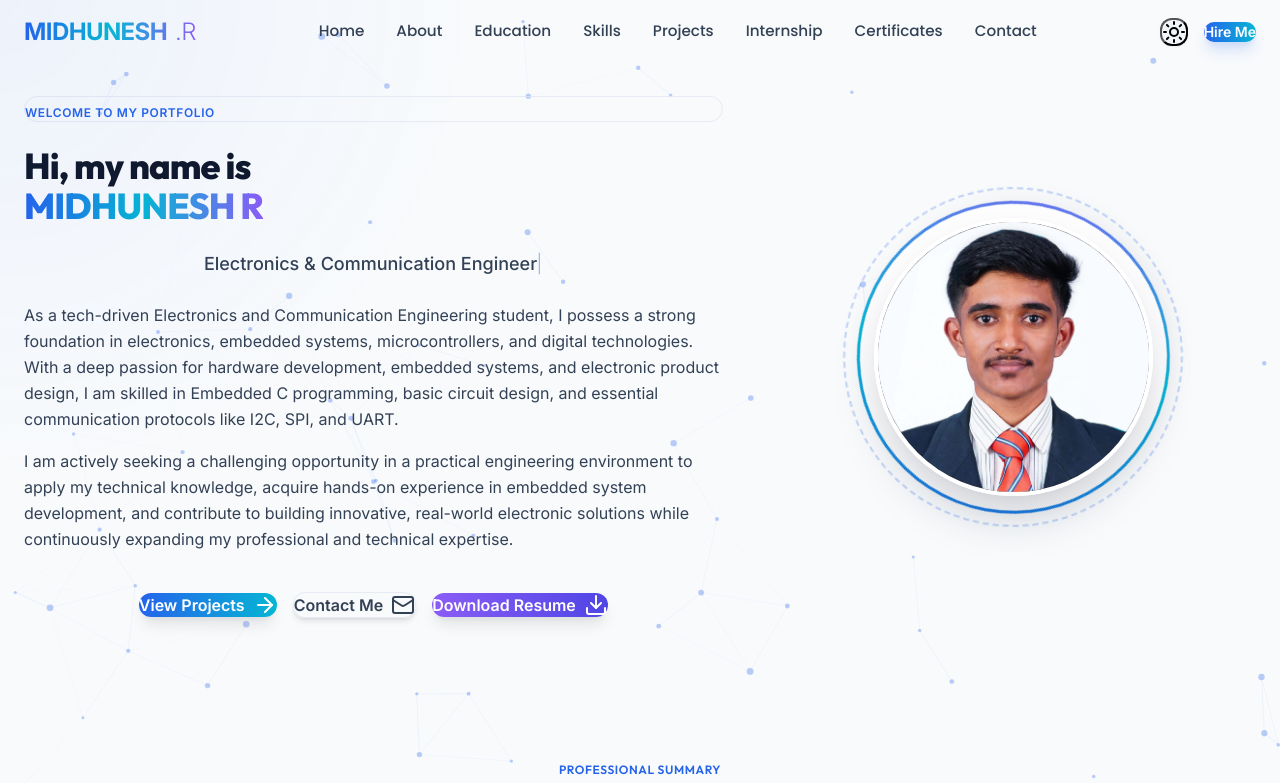
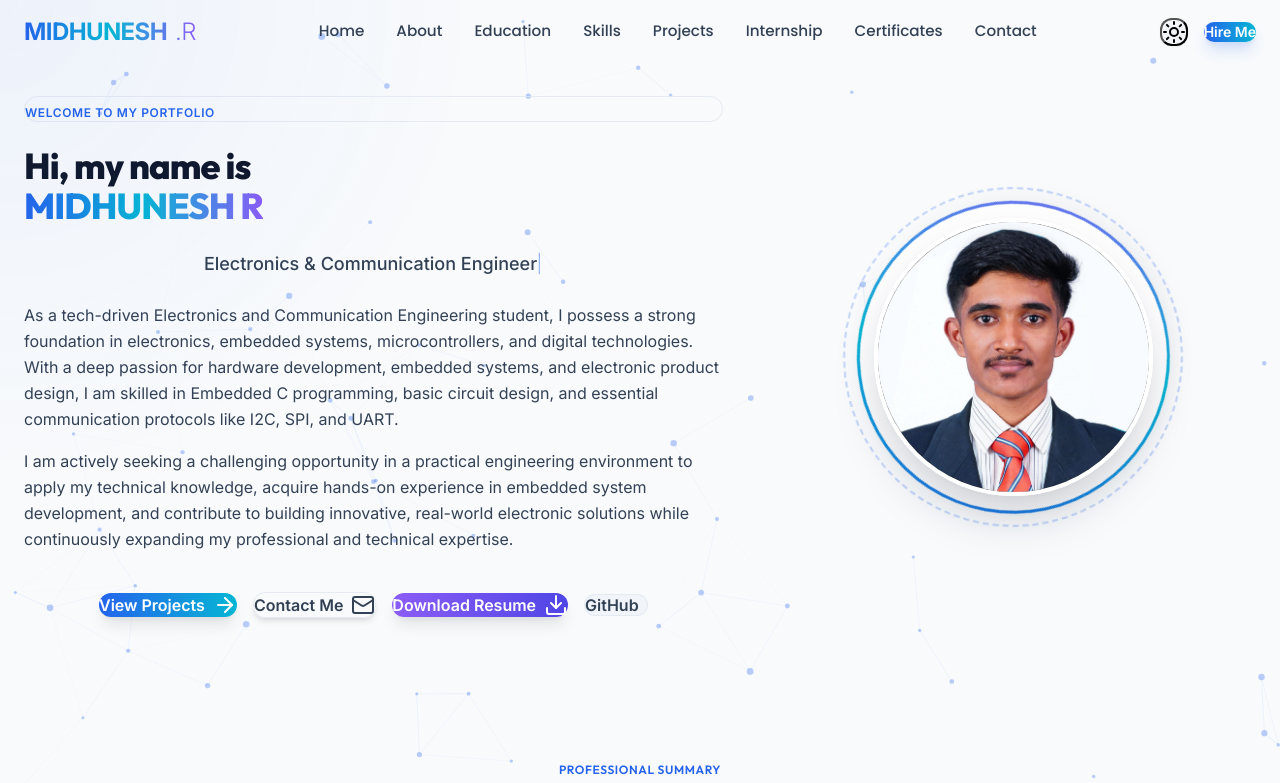
Before and after one commit to MidhuneshR/midhunesh-portfolio, a plain HTML site: page index.html in a window 1280 px wide. Shown: the top 783 px of the page. Drawn offline with nearby package versions, Linux system fonts and the light colour scheme; animation ran at ten frames a second.

Commit message:
Add GitHub profile button to the hero section CTA buttons container

```diff
--- a/index.html
+++ b/index.html
@@ -148,6 +148,9 @@
           </a>
           <a href="Midhunesh_Resume.pdf" download class="px-7 py-3.5 bg-gradient-to-r from-purple-600 to-indigo-600 hover:from-purple-700 hover:to-indigo-700 text-white font-semibold rounded-xl shadow-lg shadow-purple-500/25 hover:shadow-indigo-500/35 hover:-translate-y-1 transition-all flex items-center gap-2">
             Download Resume <i data-lucide="download" class="w-4 h-4"></i>
+          </a>
+          <a href="https://github.com/MidhuneshR" target="_blank" class="px-7 py-3.5 bg-slate-100 dark:bg-slate-800 text-slate-700 dark:text-slate-200 hover:bg-slate-200 dark:hover:bg-slate-700 font-semibold rounded-xl border border-slate-200 dark:border-slate-700 hover:-translate-y-1 transition-all flex items-center gap-2">
+            GitHub <i data-lucide="github" class="w-4 h-4"></i>
           </a>
         </div>
       </div>
```
